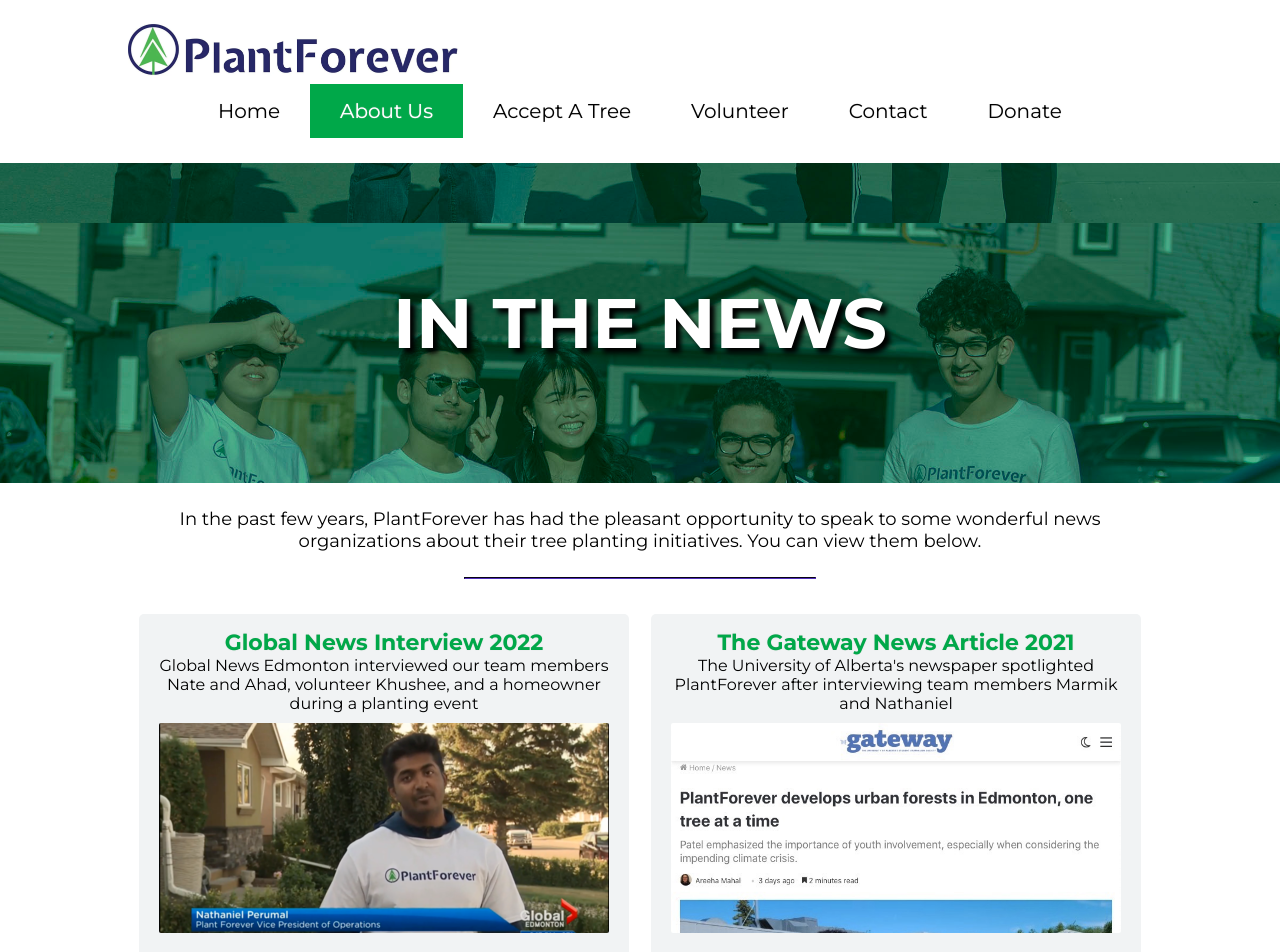
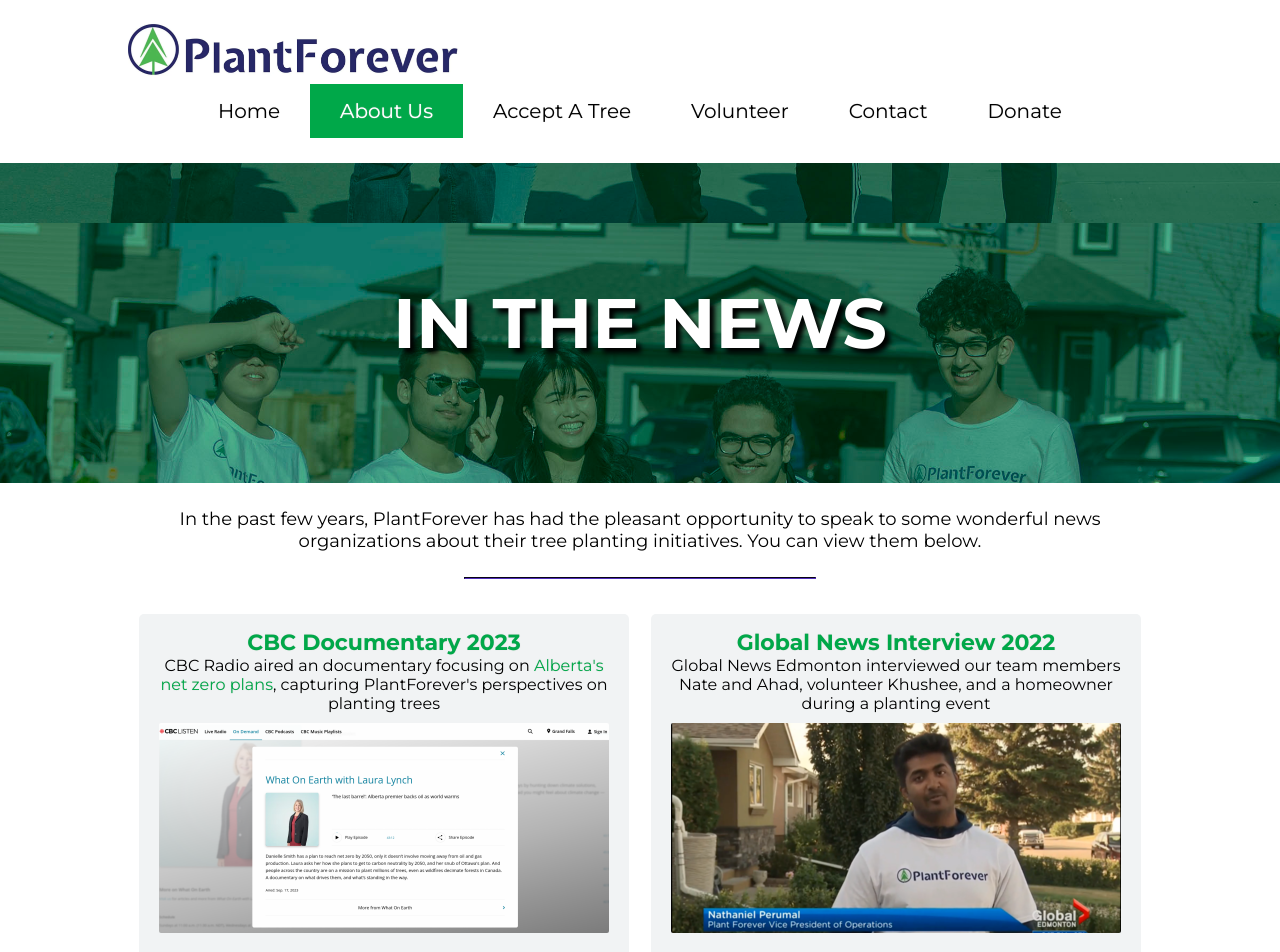
Before and after one commit to cocoliliace/PlantForever, a Vue app: page /in-the-news in a window 1280 px wide. Shown: the top 952 px of the page. Built offline with nearby package versions, Linux system fonts and the light colour scheme.

Commit message:
content: add cbc documentary

```diff
--- a/src/views/InTheNews.vue
+++ b/src/views/InTheNews.vue
@@ -9,6 +9,15 @@
       </div>
       <hr />
       <div class="cards-container">
+        <div class="card">
+            <a class="title" href="https://www.cbc.ca/listen/live-radio/1-429-what-on-earth/clip/16009920-the-last-barrel-alberta-premier-backs-oil-world" target="_blank">CBC Documentary 2023</a>
+            <div class="description">CBC Radio aired an documentary focusing on
+              <a href="https://www.alberta.ca/emissions-reduction-and-energy-development-plan" target="_blank">Alberta's net zero plans</a>,
+              capturing PlantForever's perspectives on planting trees</div>
+            <a href="https://www.cbc.ca/listen/live-radio/1-429-what-on-earth/clip/16009920-the-last-barrel-alberta-premier-backs-oil-world" target="_blank"><img src="@/assets/in-the-news/cbc-2023.png" /></a>
+            <!--div class="spacer"></div-->
+        </div>
+
         <div class="card">
             <a class="title" href="https://globalnews.ca/news/9166036/edmonton-youth-climate-change-trees/" target="_blank">Global News Interview 2022</a>
             <div class="description">Global News Edmonton interviewed our team members Nate and Ahad, volunteer Khushee, and a homeowner during a planting event</div>
@@ -44,7 +53,7 @@ export default {
     title: "In the News",
     meta: [
       { name: "description", content: "In the past few years, PlantForever has had the pleasant opportunity to speak to some wonderful news organizations about their tree planting initiatives." },
-      { name: "keywords", content: "cbc, news, journal, article, interview, testimonial, edmonton, organization, plantforever, initiatives" }
+      { name: "keywords", content: "cbc, news, journal, article, interview, testimonial, edmonton, organization, plantforever, global news" }
     ],
     link: [
       { rel: "canonical", href: "https://www.plantforever.org/in-the-news" }
```
Also changed, not shown: src/assets/in-the-news/cbc-2023.png (added).
